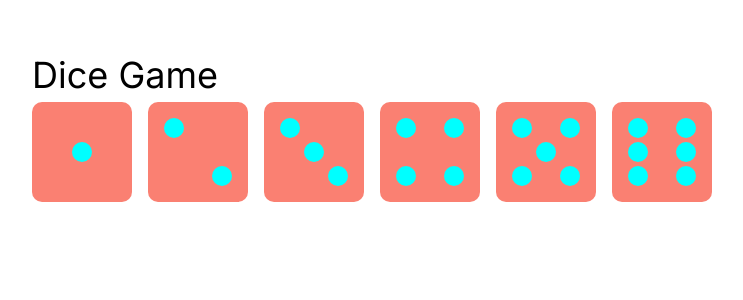
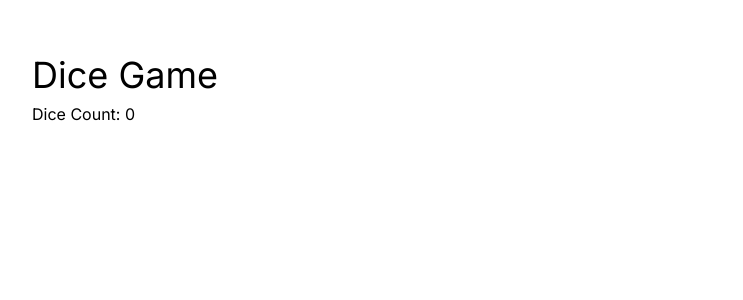
Before and after one commit to ceciliamzayek/dice-roll, a Next.js app: page / in a window 1280 px wide. Shown: the top 300 px of the page, without its empty margins (16-759 px from the left). Built offline with nearby package versions, Linux system fonts and the light colour scheme.

Commit message:
Add dice array to the main page

```diff
--- a/src/app/page.tsx
+++ b/src/app/page.tsx
@@ -1,22 +1,19 @@
-import One from '../components/dice/one';
-import Two from '../components/dice/two';
-import Three from '../components/dice/three';
-import Four from '../components/dice/four';
-import Five from '../components/dice/five';
-import Six from '../components/dice/six';
+'use client';
+import DiceInput from '@/components/diceInput';
+import createDice from '../components/dice/diceArray';
+import { useState } from 'react';
 
 export default function Home() {
+  const [diceCount, setDiceCount] = useState(0);
+
+  let dice = createDice(diceCount);
+  console.log(dice);
+
   return (
     <div>
       <h1>Dice Game</h1>
-      <div className="board">
-        <One />
-        <Two />
-        <Three />
-        <Four />
-        <Five />
-        <Six />
-      </div>
+      <DiceInput diceCount={diceCount} setDiceCount={setDiceCount} />
+      <div className="board">{dice}</div>
     </div>
   );
 }
```
